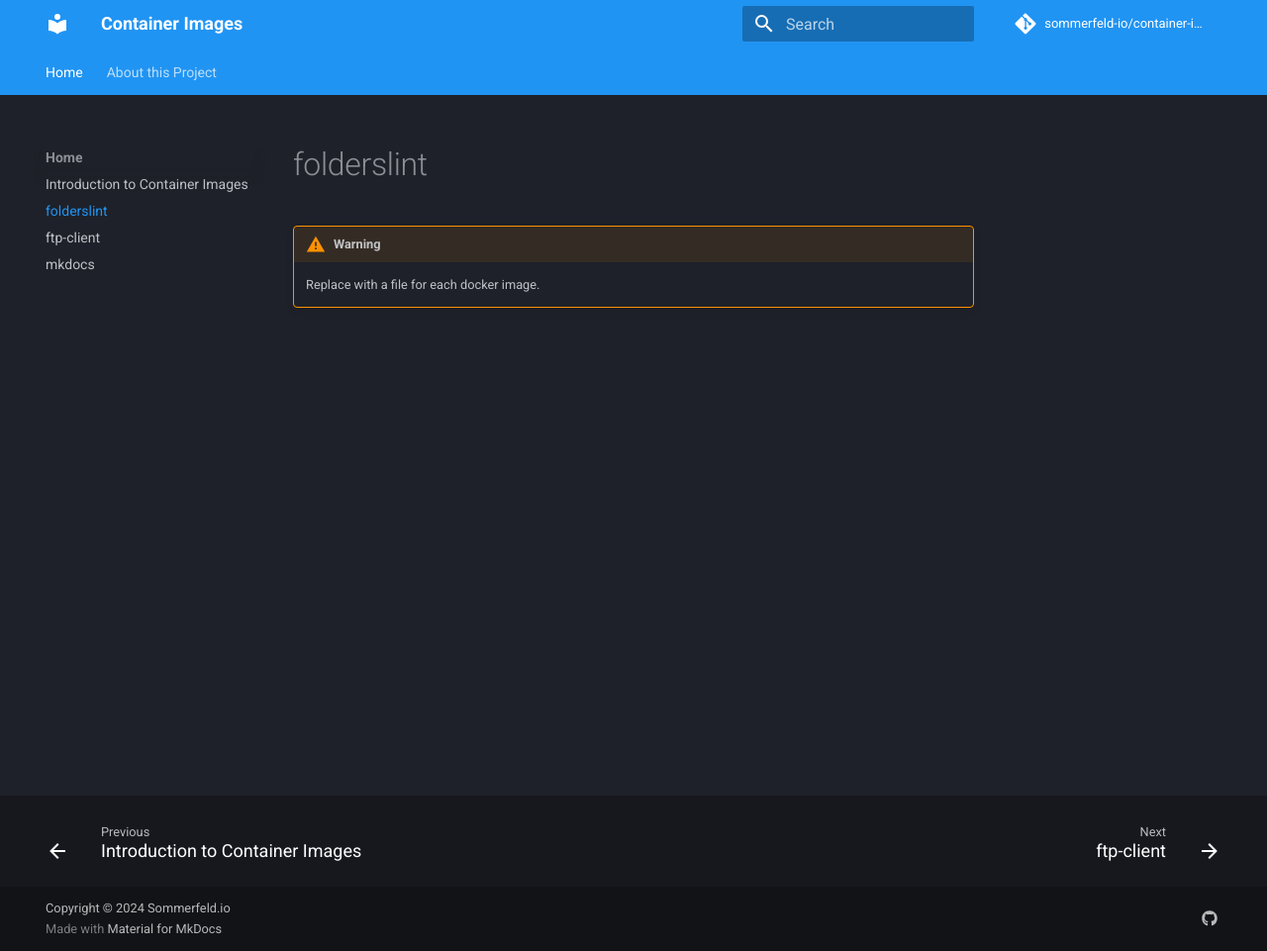
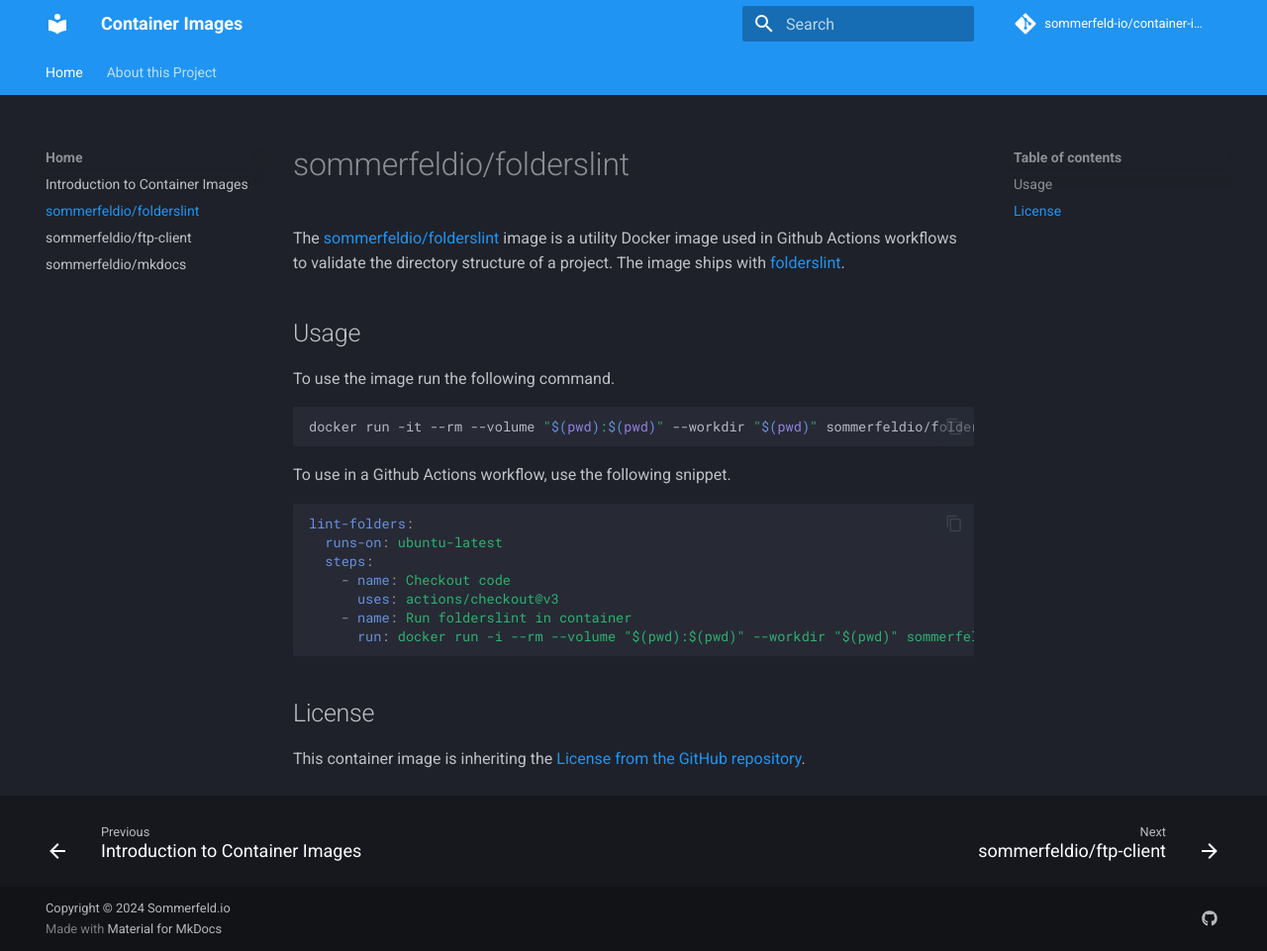
Before and after one commit to sommerfeld-io/container-images, an MkDocs documentation site: the page built from docs/content/images/folderslint.md, in a window 1280 px wide and 961 px high. Shown: the whole window at 99% size. Built offline with MkDocs 1.6.1 and Material for MkDocs 9.7.7, drawn with Linux system fonts in a browser that asks for light colours; comment, search, counter and statistics services are not loaded.

Commit message:
docs: [Actions Bot] generate docs

````diff
--- a/docs/content/images/folderslint.md
+++ b/docs/content/images/folderslint.md
@@ -1,4 +1,29 @@
-# folderslint
+# sommerfeldio/folderslint
 
-!!! warning
-    Replace with a file for each docker image.
+The [sommerfeldio/folderslint](https://hub.docker.com/r/sommerfeldio/folderslint) image is a utility Docker image used in Github Actions workflows to validate the directory structure of a project. The image ships with [folderslint](https://www.npmjs.com/package/folderslint).
+
+## Usage
+To use the image run the following command.
+
+```bash
+docker run -it --rm --volume "$(pwd):$(pwd)" --workdir "$(pwd)" sommerfeldio/folderslint:latest
+```
+
+To use in a Github Actions workflow, use the following snippet.
+
+```yaml
+lint-folders:
+  runs-on: ubuntu-latest
+  steps:
+    - name: Checkout code
+      uses: actions/checkout@v3
+    - name: Run folderslint in container
+      run: docker run -i --rm --volume "$(pwd):$(pwd)" --workdir "$(pwd)" sommerfeldio/folderslint:latest
+```
+
+## License
+This container image is inheriting the [License from the GitHub repository](https://sommerfeld-io.github.io/container-images/about/license).
+
+<!-- !    DO NOT EDIT DIRECTLY !!!!!                                          -->
+<!-- !    File is auto-generated by pipeline                                   ->
+<!-- !    Contents are based on README files in components/<THE_IMAGE> dir    -->
````
Also changed, not shown: README.md (+1 -1 lines), docs/content/images/ftp-client.md (+25 -1 lines), docs/content/images/mkdocs.md (+10 -1 lines).
